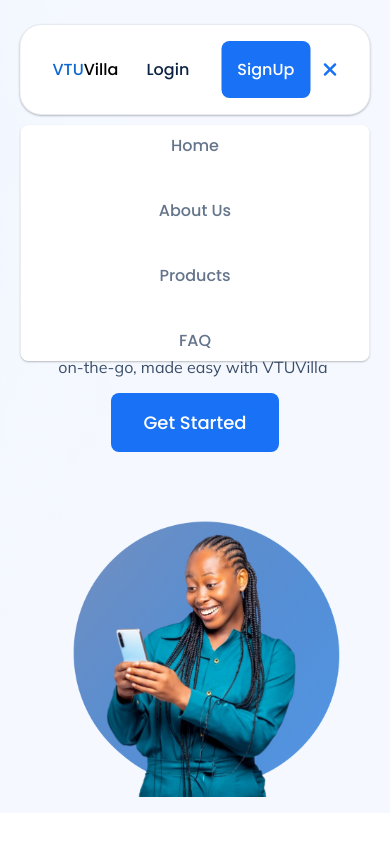
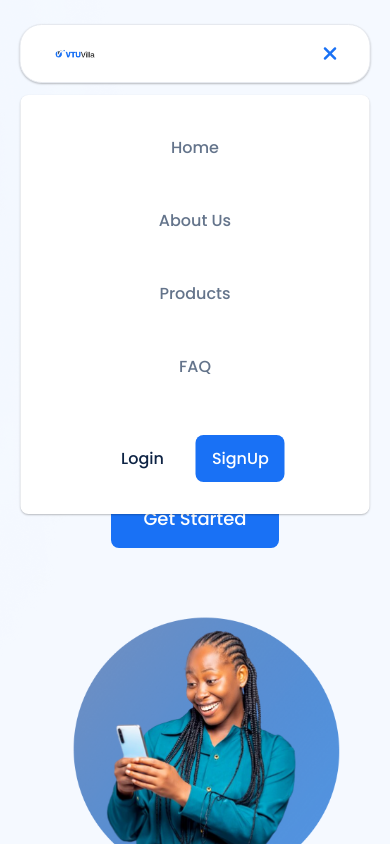
Before and after one commit to Asonance11/VtuVilla, a plain HTML site: page index.html in a window 390 px wide. Both pictures are taken after a click on the element 328 px from the left and 69 px from the top of the page. Shown: the top 844 px of the page. Drawn offline with nearby package versions, Linux system fonts and the light colour scheme.

Commit message:
requested changes

```diff
--- a/index.css
+++ b/index.css
@@ -48,18 +48,26 @@ header.sticky {
 #menu-icon {
 	display: none;
 }
-header .logo {
+header img {
+	width: 15%;
+}
+/* header .logo {
 	font-size: 1rem;
 	font-weight: 500;
 	color: #000000;
 }
 header .logo span {
 	color: #0d67d1;
+} */
+header .navlinks {
+	display: flex;
+	align-items: center;
+	gap: 3rem;
 }
 header .navlinks ul {
 	display: flex;
 	align-items: center;
-	gap: 1.5rem;
+	gap: 2rem;
 	list-style-type: none;
 }
 header .navlinks ul li a {
@@ -73,7 +81,7 @@ header .auth-btns {
 	gap: 1rem;
 }
 header .auth-btns .login-btn {
-	padding: 1rem;
+	padding: 0.7rem 1rem;
 	background: transparent;
 	outline: none;
 	border: none;
@@ -84,7 +92,7 @@ header .auth-btns .login-btn {
 	cursor: pointer;
 }
 header .auth-btns .signup-btn {
-	padding: 1rem;
+	padding: 0.7rem 1rem;
 	background: var(--accent);
 	outline: none;
 	border: none;
@@ -98,12 +106,12 @@ header .auth-btns .signup-btn {
 
 /* hero section */
 .hero {
-	padding: 5rem 5rem 1rem 4rem;
+	padding: 7rem 5rem 1rem 4rem;
 	background: url(/img/bg.png);
 	background-position: center;
 	background-size: cover;
 	display: flex;
-	align-items: flex-start;
+	align-items: center;
 	gap: 1rem;
 	justify-content: space-between;
 }
@@ -113,7 +121,7 @@ header .auth-btns .signup-btn {
 .hero .text-content {
 	display: flex;
 	flex-direction: column;
-	gap: 1rem;
+	gap: 3rem;
 }
 .hero .text-content {
 	margin-top: 6rem;
@@ -170,7 +178,7 @@ header .auth-btns .signup-btn {
 	padding: 4rem 2rem;
 	display: flex;
 	align-items: center;
-	justify-content: center;
+	justify-content: flex-start;
 	gap: 1.5rem;
 	background: #f6f7fd;
 	border-radius: 1rem;
@@ -200,6 +208,7 @@ header .auth-btns .signup-btn {
 	justify-content: center;
 	gap: 4rem;
 	font-family: var(--Montserrat);
+	margin-top: 2rem;
 }
 .numbers .text {
 	display: flex;
@@ -223,6 +232,7 @@ header .auth-btns .signup-btn {
 	display: flex;
 	flex-direction: column;
 	gap: 2rem;
+	margin-top: 3rem;
 }
 .action {
 	display: grid;
@@ -240,7 +250,8 @@ header .auth-btns .signup-btn {
 	font-family: var(--mulish);
 	display: flex;
 	flex-direction: column;
-	gap: 1rem;
+	justify-content: center;
+	gap: 3rem;
 }
 .action .text h2 {
 	font-weight: 700;
@@ -275,6 +286,7 @@ header .auth-btns .signup-btn {
 .partners {
 	padding: 2rem 5rem;
 	font-family: var(--mulish);
+	margin-top: 4rem;
 }
 .partners .header {
 	text-align: center;
@@ -377,7 +389,7 @@ header .auth-btns .signup-btn {
 
 /* testimonials section */
 .testimonials {
-	margin-top: 2rem;
+	margin-top: 4rem;
 	padding: 2rem 5rem;
 }
 .testimonials .header {
@@ -441,6 +453,10 @@ header .auth-btns .signup-btn {
 /* footer */
 footer {
 	padding: 3rem;
+	margin-top: 4rem;
+}
+footer img {
+	width: 30%;
 }
 footer .top {
 	display: grid;
@@ -483,6 +499,9 @@ footer .bottom p {
 
 /* responsiveness */
 @media (max-width: 65em) {
+	header {
+		width: 90%;
+	}
 	.hero .text-content h1 {
 		font-size: 2rem;
 	}
@@ -501,23 +520,24 @@ footer .bottom p {
 	#menu-icon i.active:before {
 		content: '\f00d';
 	}
-	header {
-		width: 90%;
-	}
 	header .navlinks {
 		position: fixed;
-		width: 100%;
-		height: 100%;
-		top: 100px;
+		/* width: 100%; */
+		/* height: 100%; */
+		padding: 2rem;
+		top: 70px;
 		left: 0;
 		right: 0;
 		opacity: 0;
 		background-color: var(--white);
 		transition: all 300ms ease;
-		transform: translateY(-10px);
+		transform: translateY(-30px);
 		transition: opacity 300ms ease-in-out, transform 300ms ease-in-out;
 		z-index: 10001;
 		border-radius: 0.5rem;
+		box-shadow: 0 1px 2px rgba(0, 0, 0, 0.25);
+		display: flex;
+		flex-direction: column;
 	}
 	header .navlinks.active {
 		opacity: 1;
@@ -526,9 +546,8 @@ footer .bottom p {
 	header .navlinks ul {
 		display: flex;
 		flex-direction: column;
-		background: var(--white);
-		border-radius: 0.5rem;
-		box-shadow: 0 1px 2px rgba(0, 0, 0, 0.25);
+		/* background-color: var(--white);
+		box-shadow: 0 1px 2px rgba(0, 0, 0, 0.25); */
 	}
 	header .navlinks ul li a {
 		display: inline-block;
--- a/index.html
+++ b/index.html
@@ -26,7 +26,7 @@
 	</head>
 	<body>
 		<header>
-			<a href="#" class="logo"><span>VTU</span>Villa</a>
+			<img src="/img/vtuvilla-removebg-preview.png" alt="VTUVilla Logo" />
 			<div class="navlinks">
 				<ul>
 					<li><a href="#" class="menu-btn">Home</a></li>
@@ -34,11 +34,12 @@
 					<li><a href="#" class="menu-btn">Products</a></li>
 					<li><a href="#" class="menu-btn">FAQ</a></li>
 				</ul>
+				<div class="auth-btns">
+					<button class="login-btn">Login</button>
+					<button class="signup-btn">SignUp</button>
+				</div>
 			</div>
-			<div class="auth-btns">
-				<button class="login-btn">Login</button>
-				<button class="signup-btn">SignUp</button>
-			</div>
+
 			<div id="menu-icon" class="menu-btn">
 				<i class="fa-solid fa-bars fa-lg"></i>
 			</div>
@@ -258,9 +259,9 @@
 		<footer>
 			<div class="top">
 				<div class="part">
-					<h2>VTUVilla</h2>
+					<img src="/img/vtuvilla-removebg-preview.png" alt="VTUVilla Logo" />
 					<p>
-						VTUvilla helps businesses use messaging channels to verify and
+						VTUVilla helps businesses use messaging channels to verify and
 						authenticate customer transactions
 					</p>
 				</div>
@@ -281,7 +282,7 @@
 			</div>
 			<div class="bottom">
 				<hr />
-				<p>Copyright KudiSMS 2023 All rights reserved.</p>
+				<p>Copyright VTUVilla 2023 All rights reserved.</p>
 			</div>
 		</footer>
 	</body>
```
Also changed, not shown: img/vtuvilla-removebg-preview.png (added), img/vtuvilla-white.png (added), img/vtuvilla.png (added).
